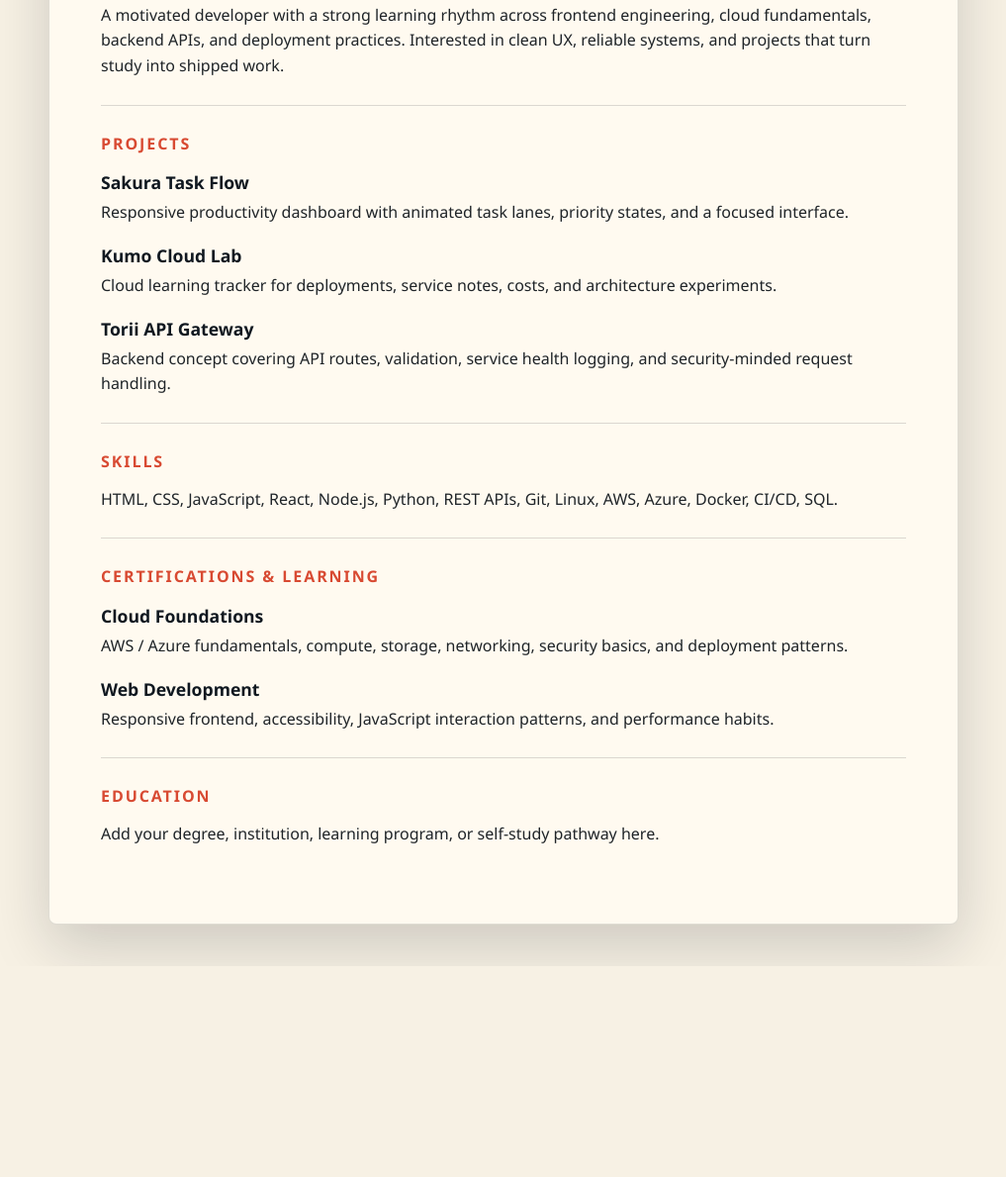
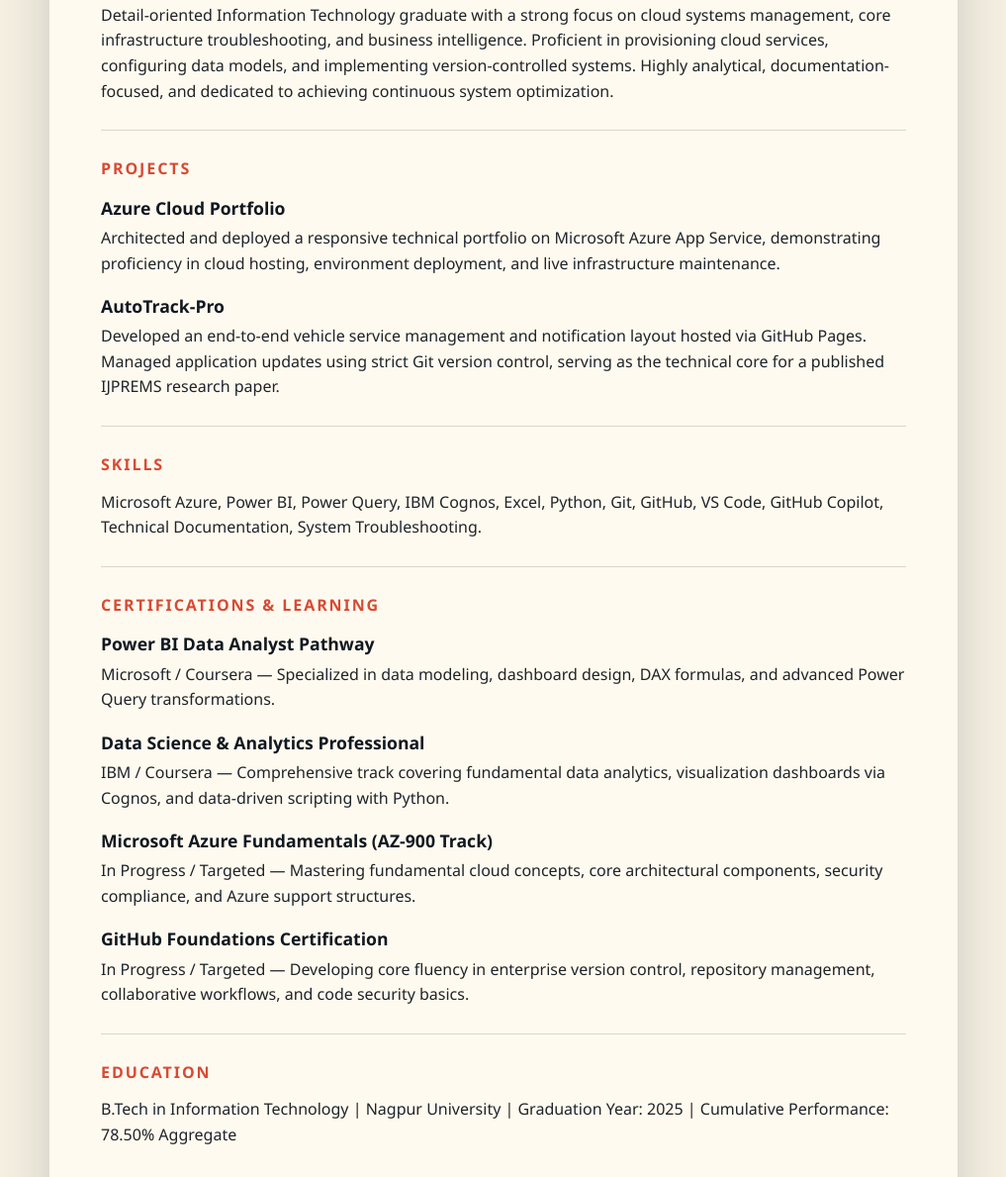
Before and after one commit to Prasad29113004/sakura-portfolio, a website: page resume.html in a window 1280 px wide. Shown: the part 477-1666 px from the top of the page at 99% size, without its empty margins (131-1148 px from the left). Before the commit the page ends 1453 px from the top, so only its background shows below. Drawn offline with Linux system fonts and the light colour scheme.

Commit message:
Completed portfolio overhaul including dual-track resume update

```diff
--- a/resume.html
+++ b/resume.html
@@ -13,7 +13,7 @@
       <a href="index.html" class="back-link">← Portfolio</a>
       <p class="kicker">履歴書</p>
       <h1>Prasad Nimje</h1>
-      <p>Cloud-focused web developer building responsive interfaces, API-backed products, and practical deployment workflows.</p>
+      <p>Cloud &amp; Systems Professional specializing in Azure infrastructure, data analytics pipelines, and proactive technical support operations.</p>
       <div class="resume-contact">
         <span><a href="mailto:prasadnimje200@gmail.com">prasadnimje200@gmail.com</a></span>
         <span><a href="https://github.com/Prasad29113004" target="_blank" rel="noopener noreferrer">https://github.com/Prasad29113004</a></span>
@@ -23,45 +23,49 @@
 
     <section class="resume-block">
       <h2>Profile</h2>
-      <p>A motivated developer with a strong learning rhythm across frontend engineering, cloud fundamentals, backend APIs, and deployment practices. Interested in clean UX, reliable systems, and projects that turn study into shipped work.</p>
+      <p>Detail-oriented Information Technology graduate with a strong focus on cloud systems management, core infrastructure troubleshooting, and business intelligence. Proficient in provisioning cloud services, configuring data models, and implementing version-controlled systems. Highly analytical, documentation-focused, and dedicated to achieving continuous system optimization.</p>
     </section>
 
     <section class="resume-block">
       <h2>Projects</h2>
       <div class="resume-item">
-        <h3>Sakura Task Flow</h3>
-        <p>Responsive productivity dashboard with animated task lanes, priority states, and a focused interface.</p>
+        <h3>Azure Cloud Portfolio</h3>
+        <p>Architected and deployed a responsive technical portfolio on Microsoft Azure App Service, demonstrating proficiency in cloud hosting, environment deployment, and live infrastructure maintenance.</p>
       </div>
       <div class="resume-item">
-        <h3>Kumo Cloud Lab</h3>
-        <p>Cloud learning tracker for deployments, service notes, costs, and architecture experiments.</p>
-      </div>
-      <div class="resume-item">
-        <h3>Torii API Gateway</h3>
-        <p>Backend concept covering API routes, validation, service health logging, and security-minded request handling.</p>
+        <h3>AutoTrack-Pro</h3>
+        <p>Developed an end-to-end vehicle service management and notification layout hosted via GitHub Pages. Managed application updates using strict Git version control, serving as the technical core for a published IJPREMS research paper.</p>
       </div>
     </section>
 
     <section class="resume-block">
       <h2>Skills</h2>
-      <p>HTML, CSS, JavaScript, React, Node.js, Python, REST APIs, Git, Linux, AWS, Azure, Docker, CI/CD, SQL.</p>
+      <p>Microsoft Azure, Power BI, Power Query, IBM Cognos, Excel, Python, Git, GitHub, VS Code, GitHub Copilot, Technical Documentation, System Troubleshooting.</p>
     </section>
 
     <section class="resume-block">
       <h2>Certifications & Learning</h2>
       <div class="resume-item">
-        <h3>Cloud Foundations</h3>
-        <p>AWS / Azure fundamentals, compute, storage, networking, security basics, and deployment patterns.</p>
+        <h3>Power BI Data Analyst Pathway</h3>
+        <p>Microsoft / Coursera — Specialized in data modeling, dashboard design, DAX formulas, and advanced Power Query transformations.</p>
       </div>
       <div class="resume-item">
-        <h3>Web Development</h3>
-        <p>Responsive frontend, accessibility, JavaScript interaction patterns, and performance habits.</p>
+        <h3>Data Science &amp; Analytics Professional</h3>
+        <p>IBM / Coursera — Comprehensive track covering fundamental data analytics, visualization dashboards via Cognos, and data-driven scripting with Python.</p>
+      </div>
+      <div class="resume-item">
+        <h3>Microsoft Azure Fundamentals (AZ-900 Track)</h3>
+        <p>In Progress / Targeted — Mastering fundamental cloud concepts, core architectural components, security compliance, and Azure support structures.</p>
+      </div>
+      <div class="resume-item">
+        <h3>GitHub Foundations Certification</h3>
+        <p>In Progress / Targeted — Developing core fluency in enterprise version control, repository management, collaborative workflows, and code security basics.</p>
       </div>
     </section>
 
     <section class="resume-block">
       <h2>Education</h2>
-      <p>Add your degree, institution, learning program, or self-study pathway here.</p>
+      <p>B.Tech in Information Technology | Nagpur University | Graduation Year: 2025 | Cumulative Performance: 78.50% Aggregate</p>
     </section>
   </main>
 </body>
```
